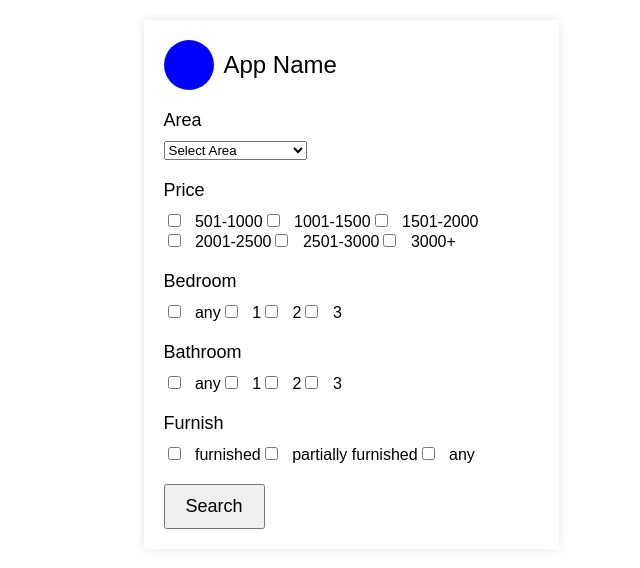
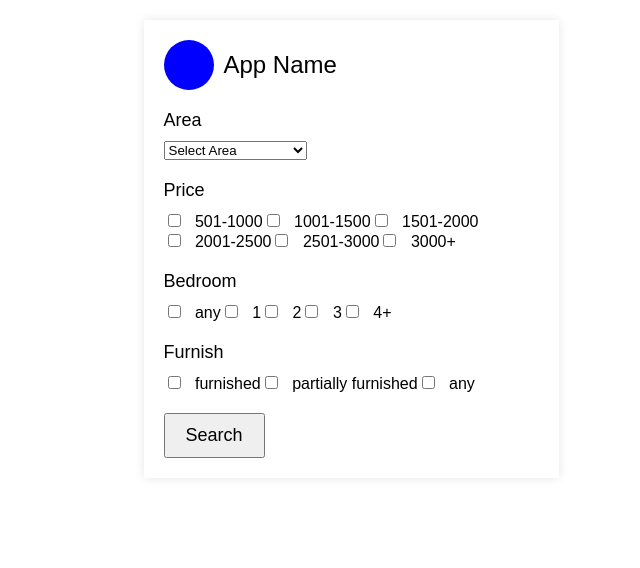
Before and after one commit to fuika96exe/rentall-app, a plain HTML site: page index.html in a window 1280 px wide. Shown: the whole page, without its empty margins (289-929 px from the left). Drawn offline with Linux system fonts and the light colour scheme.

Commit message:
Update index.html

```diff
--- a/index.html
+++ b/index.html
@@ -95,16 +95,7 @@
                 <label><input type="checkbox" name="bedroom" value="1"> 1</label>
                 <label><input type="checkbox" name="bedroom" value="2"> 2</label>
                 <label><input type="checkbox" name="bedroom" value="3"> 3</label>
-            </div>
-        </div>
-
-        <div class="frame">
-            <div class="label">Bathroom</div>
-            <div class="options">
-                <label><input type="checkbox" name="bathroom" value="any"> any</label>
-                <label><input type="checkbox" name="bathroom" value="1"> 1</label>
-                <label><input type="checkbox" name="bathroom" value="2"> 2</label>
-                <label><input type="checkbox" name="bathroom" value="3"> 3</label>
+				<label><input type="checkbox" name="bedroom" value="4+"> 4+</label>
             </div>
         </div>
 
@@ -130,14 +121,12 @@
             const area = document.getElementById('area').value;
             const prices = getCheckedValues('price');
             const bedrooms = getCheckedValues('bedroom');
-            const bathrooms = getCheckedValues('bathroom');
             const furnishes = getCheckedValues('furnish');
 
             const queryParams = new URLSearchParams({
                 area,
                 prices: prices.join(','),
                 bedrooms: bedrooms.join(','),
-                bathrooms: bathrooms.join(','),
                 furnishes: furnishes.join(',')
             }).toString();
 
```
